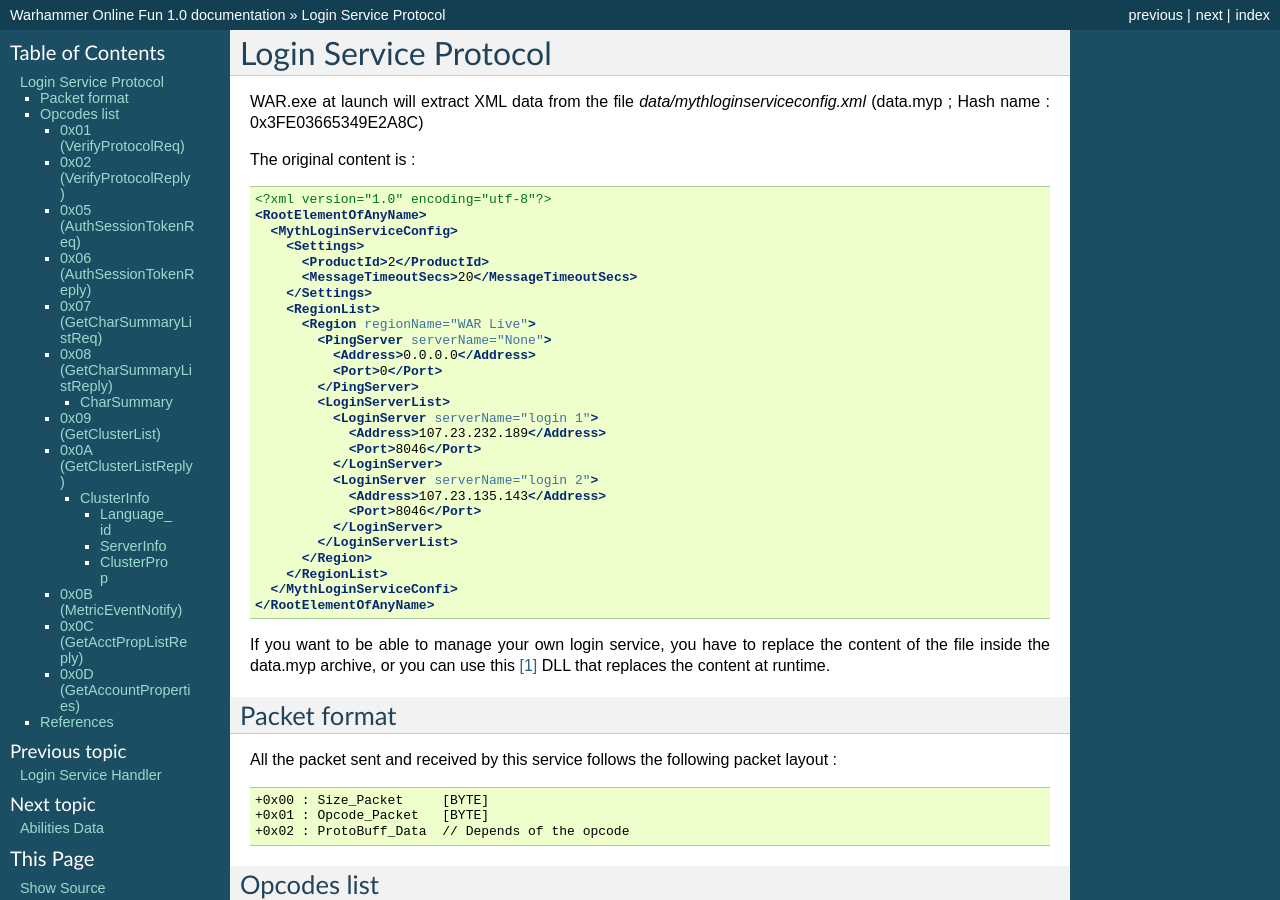
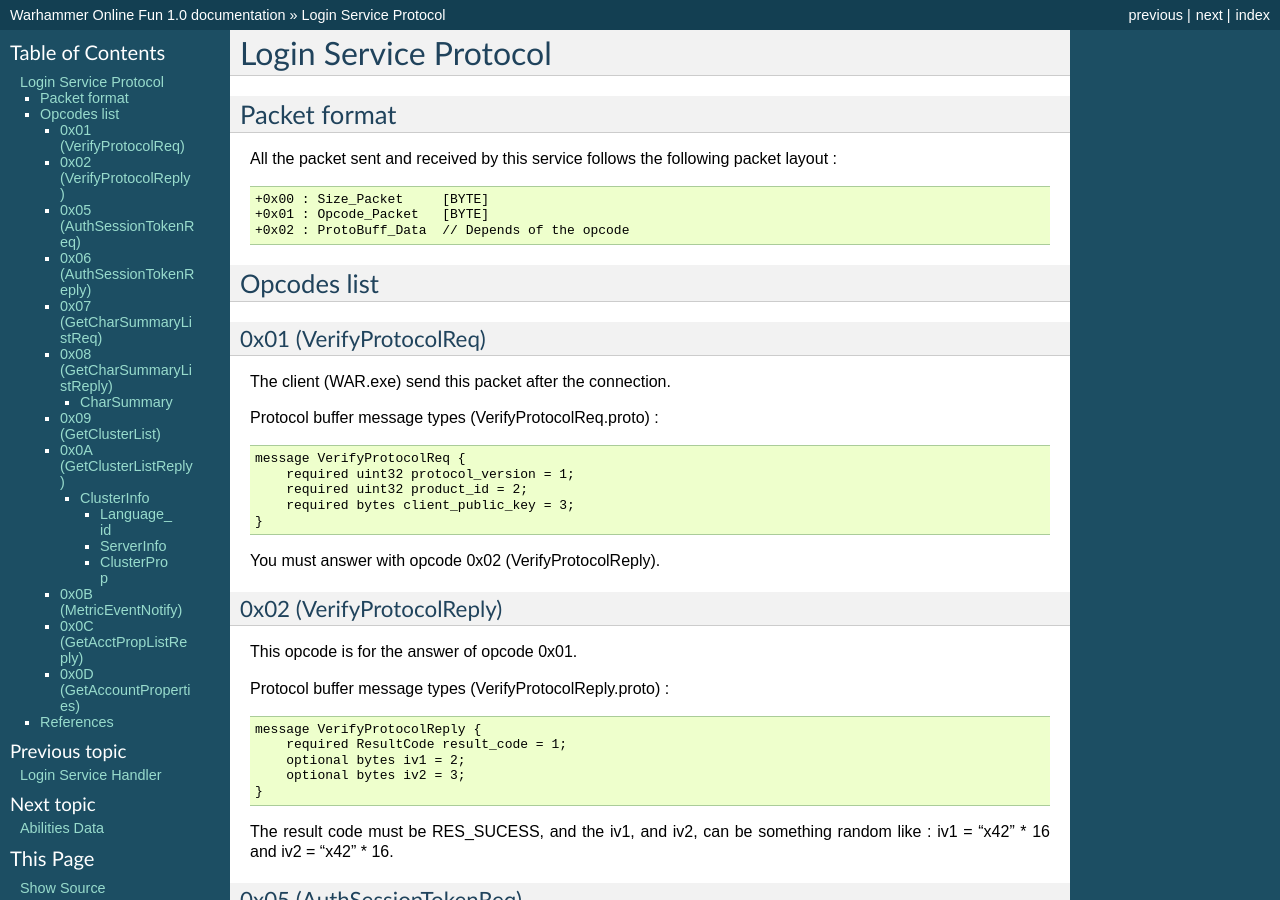
Before and after one commit to w4kfu/waronline_fun, a Sphinx documentation site: the page built from Doc/source/LoginServiceProtocol.rst, in a window 1280 px wide and 900 px high. Built offline with Sphinx 7.4.7, drawn with Linux system fonts in a browser that asks for light colours; some of the changed text lies outside the part shown.

Commit message:
update sphinx documentation

```diff
--- a/Doc/source/LoginServiceProtocol.rst
+++ b/Doc/source/LoginServiceProtocol.rst
@@ -1,43 +1,5 @@
 Login Service Protocol
 ======================
-
-WAR.exe at launch will extract XML data from the file *data/mythloginserviceconfig.xml* (data.myp ; Hash name : 0x3FE03665349E2A8C)
-
-The original content is :
-
-.. code-block:: xml
-
-    <?xml version="1.0" encoding="utf-8"?>
-    <RootElementOfAnyName>
-      <MythLoginServiceConfig>
-        <Settings>
-          <ProductId>2</ProductId>
-          <MessageTimeoutSecs>20</MessageTimeoutSecs>
-        </Settings>
-        <RegionList>
-          <Region regionName="WAR Live">
-            <PingServer serverName="None">
-              <Address>0.0.0.0</Address>
-              <Port>0</Port>
-            </PingServer>
-            <LoginServerList>
-              <LoginServer serverName="login 1">
-                <Address>107.23.232.189</Address>
-                <Port>8046</Port>
-              </LoginServer>
-              <LoginServer serverName="login 2">
-                <Address>107.23.135.143</Address>
-                <Port>8046</Port>
-              </LoginServer>
-            </LoginServerList>
-          </Region>
-        </RegionList>
-      </MythLoginServiceConfi>
-    </RootElementOfAnyName>
-
-If you want to be able to manage your own login service, you have to replace
-the content of the file inside the data.myp archive, or you can use this
-[#DLL_project]_ DLL that replaces the content at runtime.
 
 Packet format
 -------------
@@ -300,5 +262,4 @@ All data inside packet use the Google's data interchange format [#Google_proto]_
 References
 ----------
 
-.. [#DLL_project] https://github.com/w4kfu/waronline_fun/tree/master/Toolz/replace_xml
 .. [#Google_proto] https://code.google.com/p/protobuf/
--- a/Doc/source/index.rst
+++ b/Doc/source/index.rst
@@ -29,6 +29,7 @@ Contents:
     GameData.rst
     FileExtension.rst
     ItemsData.rst
+    Server.rst
     WorldServer.rst
     WorldServerOpcodeNames.rst
     WorldPacketSentVA.rst
```
Also changed, not shown: Doc/source/Server.rst (added, +174 -0 lines).
